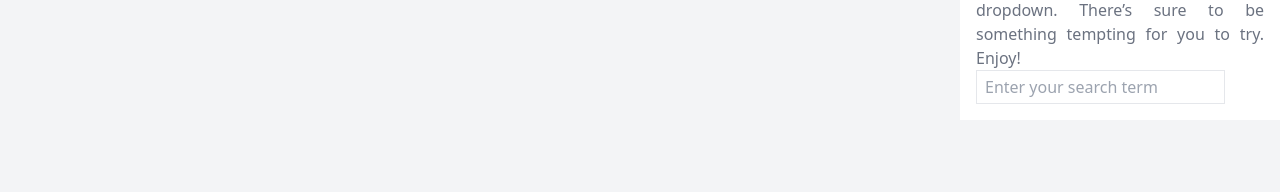
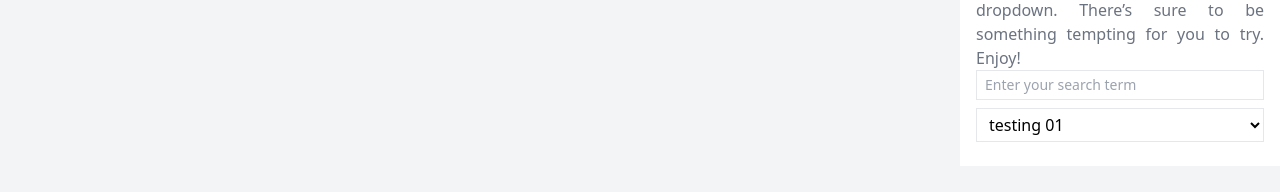
Before and after one commit to nduytung/fullstack-repicatory, a Next.js app: page / in a window 1280 px wide. Shown: the part 274-466 px from the top of the page. Built offline with nearby package versions, Linux system fonts and the light colour scheme.

Commit message:
initial commit

```diff
--- a/src/components/home/Input.tsx
+++ b/src/components/home/Input.tsx
@@ -10,7 +10,7 @@ const Input = ({ name, placeholder }: InputType) => {
     <input
       type="text"
       name={name}
-      className="border border-gray-200 font-light py-1 px-2"
+      className="border border-gray-200 font-light text-sm w-full py-1 px-2 focus:border-gray-400 focus:outline-none"
       placeholder={placeholder}
     />
   );
--- a/src/components/home/SelectInput.tsx
+++ b/src/components/home/SelectInput.tsx
@@ -15,7 +15,7 @@ const SelectInput = ({ name, placeholder, inputList }: SelectInputType) => {
   return (
     <select
       name={name}
-      className="border border-gray-200 font-light py-1 px-2"
+      className="border bg-white w-full my-2 border-gray-200 font-light py-1 px-2 focus:border-gray-400 focus:outline-none"
       placeholder={placeholder}
     >
       {inputList.map((item) => {
--- a/src/pages/index.tsx
+++ b/src/pages/index.tsx
@@ -3,6 +3,7 @@ import Head from "next/head";
 import Image from "next/image";
 import Header from "../components/elements/Header";
 import Input from "../components/home/Input";
+import SelectInput from "../components/home/SelectInput";
 
 const Home = () => {
   return (
@@ -24,6 +25,16 @@ const Home = () => {
           </p>
           <form>
             <Input name="term" placeholder="Enter your search term" />
+            <SelectInput
+              name="term"
+              placeholder="Enter your search term"
+              inputList={[
+                {
+                  name: "testing 01",
+                  value: "ajasasasd",
+                },
+              ]}
+            />
           </form>
         </div>
       </div>
```
